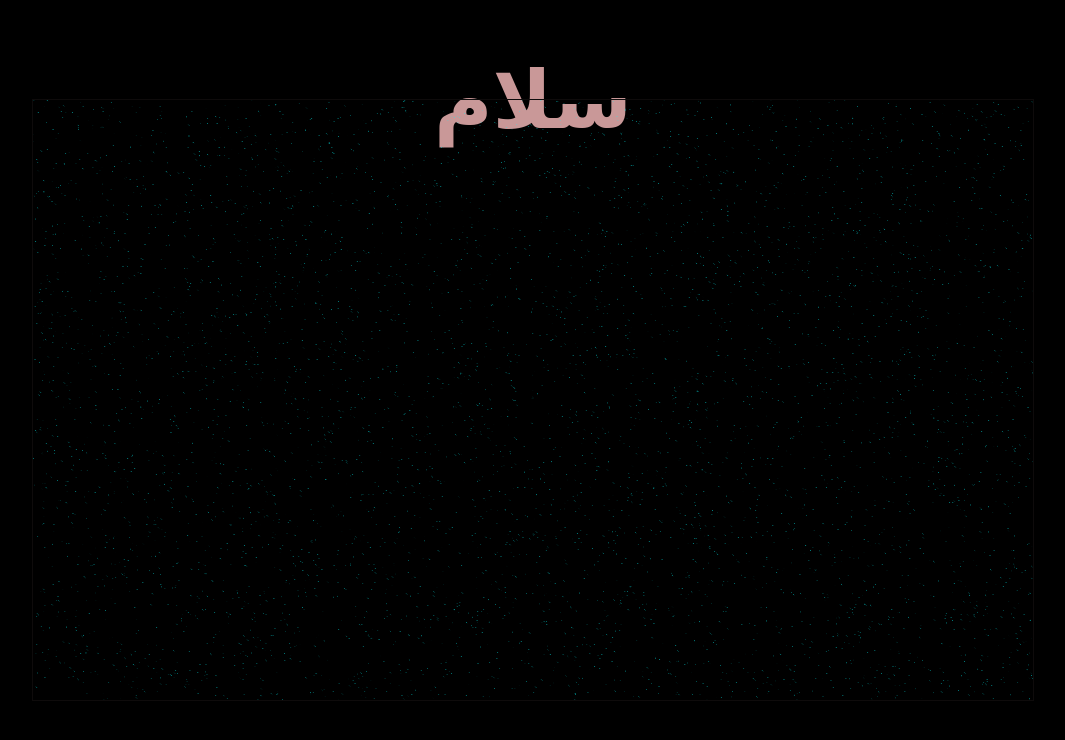
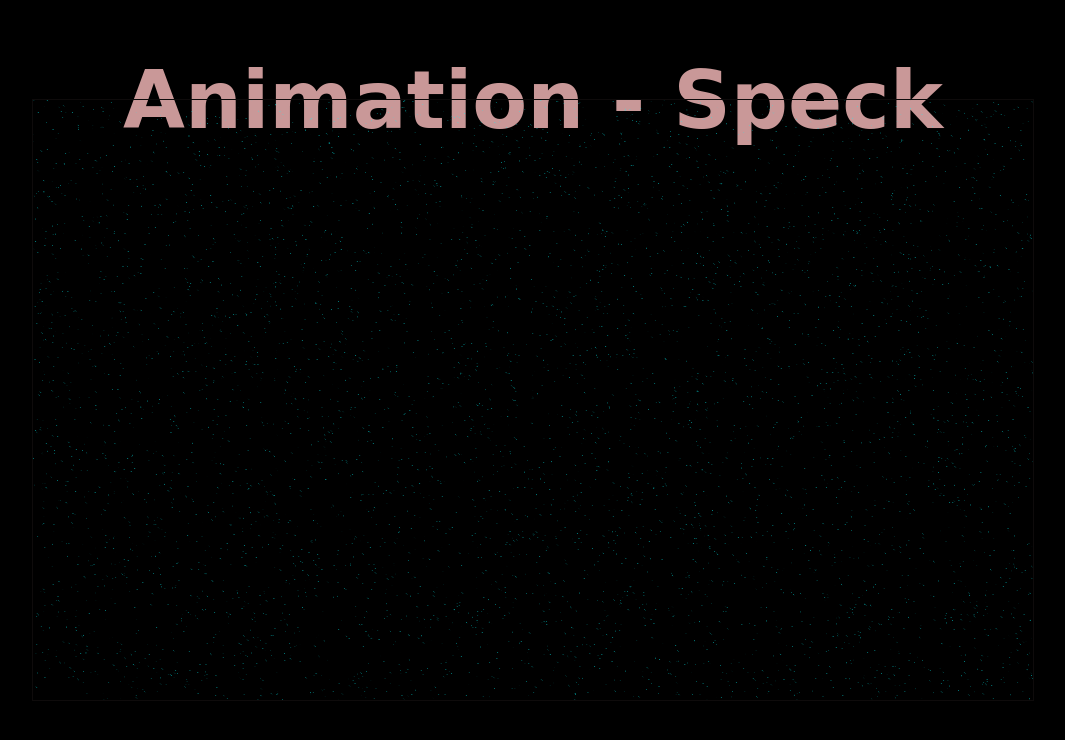
Before and after one commit to ImanMohi/clickAnddrag, a plain HTML site: page index.html in a window 1280 px wide. Shown: the whole page, without its empty margins (107-1172 px from the left). Drawn offline with Linux system fonts and the light colour scheme; animation ran at ten frames a second.

Commit message:
Update index.html

```diff
--- a/index.html
+++ b/index.html
@@ -8,7 +8,7 @@
 </head>
 <body>
     <div id="title">
-        <h1>سلام</h1>
+        <h1>Animation - Speck</h1>
         <h3></h3>
     </div>
     <canvas id="c"></canvas>
```
